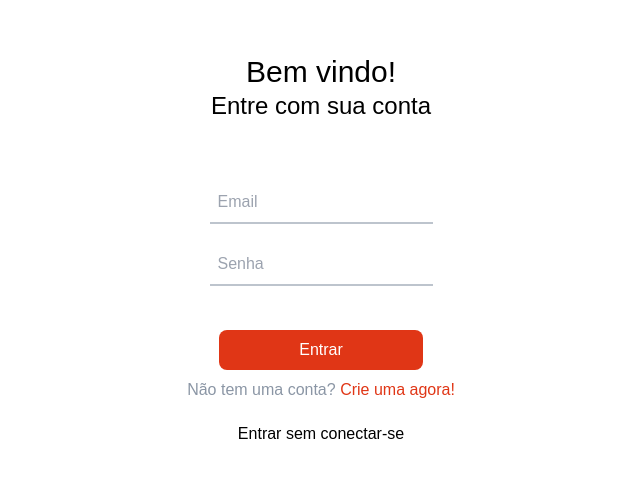
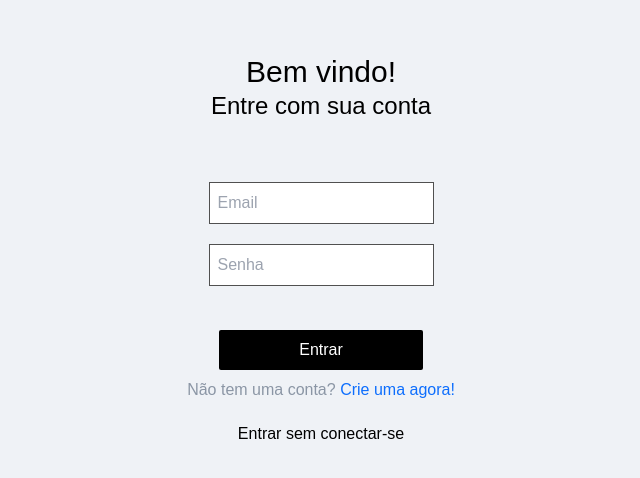
Before and after one commit to MatheusSCristo/ecommerce-front, a Next.js app: page /auth/login in a window 1280 px wide. Shown: the part 150-628 px from the top of the page, without its empty margins (319-959 px from the left). Built offline with nearby package versions, Linux system fonts and the light colour scheme; no server answers; a web font is replaced by a local one.

Commit message:
refact:Change designs

```diff
--- a/src/app/(pages)/layout.tsx
+++ b/src/app/(pages)/layout.tsx
@@ -15,7 +15,7 @@ export default function RootLayout({
   return (
     <>
       <Navbar />
-      <main className="flex-1 flex flex-col bg-[#EFF2F6]">{children}</main>
+      <main className="flex-1 flex flex-col ">{children}</main>
       <Footer />
     </>
   );
--- a/src/app/auth/login/page.tsx
+++ b/src/app/auth/login/page.tsx
@@ -58,7 +58,7 @@ const Login = () => {
 
   return (
     <section className="flex items-center justify-center w-full h-screen">
-      <div className="bg-white border-gray-400 rounded-xl 2xl:w-[400px] 2xl:h-[500px] p-5 flex flex-col gap-5 flex flex-col items-center">
+      <div className="2xl:w-[400px] 2xl:h-[500px] p-5 flex flex-col gap-5 flex flex-col items-center">
         <div className="flex flex-col items-center justify-center">
           <h1 className="text-3xl">Bem vindo!</h1>
           <h2 className="text-2xl">Entre com sua conta</h2>
@@ -70,7 +70,7 @@ const Login = () => {
           <div className="flex gap-5 flex-col p-10">
             <div className="flex flex-col gap-1">
               <input
-                className="border-b-2 border-gray-400 w-full p-2 "
+                className="border border-gray-600 w-full p-2 focus:outline-none"
                 placeholder="Email"
                 {...register("email")}
               />
@@ -80,7 +80,7 @@ const Login = () => {
             </div>
             <div className="flex flex-col gap-1">
               <input
-                className="border-b-2 border-gray-400 w-full p-2 "
+                className="border border-gray-600 w-full p-2 focus:outline-none"
                 placeholder="Senha"
                 {...register("password")}
               />
@@ -101,7 +101,7 @@ const Login = () => {
           </div>
           <div className="flex flex-col justify-center items-center gap-2">
             <button
-              className="px-20 py-2 bg-strongOrange text-white w-fit rounded-lg disabled:opacity-50"
+              className="px-20 py-2 bg-black text-white w-fit rounded-sm disabled:opacity-50"
               type="submit"
               disabled={isLoading}
             >
@@ -109,7 +109,7 @@ const Login = () => {
             </button>
             <span className="text-gray-500">
               Não tem uma conta?{" "}
-              <Link href={"/auth/register"} className="text-strongOrange">
+              <Link href={"/auth/register"} className="text-blue hover:underline">
                 Crie uma agora!
               </Link>
             </span>
--- a/src/app/auth/register/FirstBox/index.tsx
+++ b/src/app/auth/register/FirstBox/index.tsx
@@ -42,7 +42,7 @@ const FirstBox = ({ setStep,handleData }: propsType) => {
     <div className="flex flex-col items-center gap-5  ">
       <div className="flex items-center flex-col gap-2">
         <h1 className="text-2xl font-bold">Bem vindo!</h1>
-        <h2 className="text-md text-dark">
+        <h2 className="text-md text-dark text-center">
           Para começarmos, precisamos de algumas informações suas.
         </h2>
       </div>
@@ -56,7 +56,7 @@ const FirstBox = ({ setStep,handleData }: propsType) => {
           </label>
           <input
             type="text"
-            className="border-gray-300 border rounded-lg p-3"
+            className="border-gray-300 border rounded-lg p-3 focus:outline-none"
             {...register("name")}
           />
           {errors.name?.message && <span className="text-red-500">{errors.name?.message}</span>}
@@ -68,7 +68,7 @@ const FirstBox = ({ setStep,handleData }: propsType) => {
           </label>
           <input
             type="text"
-            className="border-gray-300 border rounded-lg p-3"
+            className="border-gray-300 border rounded-lg p-3 focus:outline-none"
             {...register("lastName")}
           />
           {errors.lastName?.message && <span className="text-red-500">{errors.lastName?.message}</span>}
@@ -80,7 +80,7 @@ const FirstBox = ({ setStep,handleData }: propsType) => {
           </label>
           <input
             type="date"
-            className="border-gray-300 border rounded-lg p-3"
+            className="border-gray-300 border rounded-lg p-3 focus:outline-none"
             {...register("birthDate")}
           />
           {errors.birthDate?.message && <span className="text-red-500">{errors.birthDate?.message}</span>}
@@ -91,7 +91,7 @@ const FirstBox = ({ setStep,handleData }: propsType) => {
           </label>
           <input
             type="text"
-            className="border-gray-300 border rounded-lg p-3"
+            className="border-gray-300 border rounded-lg p-3 focus:outline-none"
             {...register("cpf")}
           />
           {errors.cpf?.message && <span className="text-red-500">{errors.cpf?.message}</span>}
@@ -99,7 +99,7 @@ const FirstBox = ({ setStep,handleData }: propsType) => {
         </div>
         <button
           type="submit"
-          className="px-12 py-3 bg-strongOrange text-white rounded-lg"
+          className="px-12 py-3 bg-black text-white rounded-sm"
         >
           Continuar
         </button>
--- a/src/app/auth/register/SecondBox/index.tsx
+++ b/src/app/auth/register/SecondBox/index.tsx
@@ -80,7 +80,7 @@ const SecondBox = ({name,setStep,handleRegisterSubmit,handleData}: propsType) =>
           </label>
           <input
             type="text"
-            className="border-gray-300 border rounded-lg p-3"
+            className="focus:outline-none border-gray-300 border rounded-lg p-3"
             {...register("email")}
           />
         </div>
@@ -90,7 +90,7 @@ const SecondBox = ({name,setStep,handleRegisterSubmit,handleData}: propsType) =>
           </label>
           <input
             type="text"
-            className="border-gray-300 border rounded-lg p-3"
+            className="focus:outline-none border-gray-300 border rounded-lg p-3"
             {...register("password")}
           />
         </div>
@@ -100,13 +100,13 @@ const SecondBox = ({name,setStep,handleRegisterSubmit,handleData}: propsType) =>
           </label>
           <input
             type="text"
-            className="border-gray-300 border rounded-lg p-3"
+            className="focus:outline-none border-gray-300 border rounded-lg p-3"
             {...register("confirmPassword")}
           />
         </div>
         <button
           type="submit"
-          className="px-12 py-3 bg-strongOrange text-white rounded-lg"
+          className="px-12 py-3 bg-black text-white rounded-sm"
         >
           Continuar
         </button>
--- a/src/app/auth/register/ThirdBox/index.tsx
+++ b/src/app/auth/register/ThirdBox/index.tsx
@@ -15,7 +15,7 @@ const ThirdBox = ({ userEmail, userName }: propsType) => {
 
   return (
     <div className="flex flex-col items-center gap-4">
-      <h1 className="font-bold text-2xl">
+      <h1 className="font-bold text-2xl text-center">
         Um email de confirmação foi enviado!
       </h1>
       <Image
@@ -27,7 +27,7 @@ const ThirdBox = ({ userEmail, userName }: propsType) => {
       <h2 className="text-dark text-md">Você já pode navegar pela loja</h2>
       <Link
         href={"/"}
-        className="px-12 py-3 bg-strongOrange text-white rounded-lg"
+        className="px-12 py-3 bg-black text-white rounded-sm"
       >
         Ir para loja
       </Link>
--- a/src/app/auth/register/verify/page.tsx
+++ b/src/app/auth/register/verify/page.tsx
@@ -32,11 +32,11 @@ const page = () => {
 
   return (
     <section className="flex items-center justify-center h-screen">
-      <div className="bg-white border-gray-500 border rounded-lg  flex flex-col items-center justify-center gap-5 px-5 md:w-2/5 2xl:w-1/5 py-12">
+      <div className="bg-white border-gray-500 border rounded-mdk  flex flex-col items-center justify-center gap-5 px-5 md:w-2/5 2xl:w-1/5 py-12">
         <h1 className="font-bold text-2xl">Email confirmado</h1>
         <Link
           href={"/"}
-          className="px-3 py-2 text-white bg-strongOrange rounded-md "
+          className="px-3 py-2 text-white bg-black rounded-sm "
         >
           Ir para loja
         </Link>
--- a/src/app/layout.tsx
+++ b/src/app/layout.tsx
@@ -18,7 +18,7 @@ export default function RootLayout({
   return (
     <html lang="en">
       <Provider>
-        <body className={`${tilt.className} flex flex-col h-screen`}>
+        <body className={`${tilt.className} flex flex-col h-screen bg-[#EFF2F6]`}>
            {children}
         </body>
       </Provider>
```
